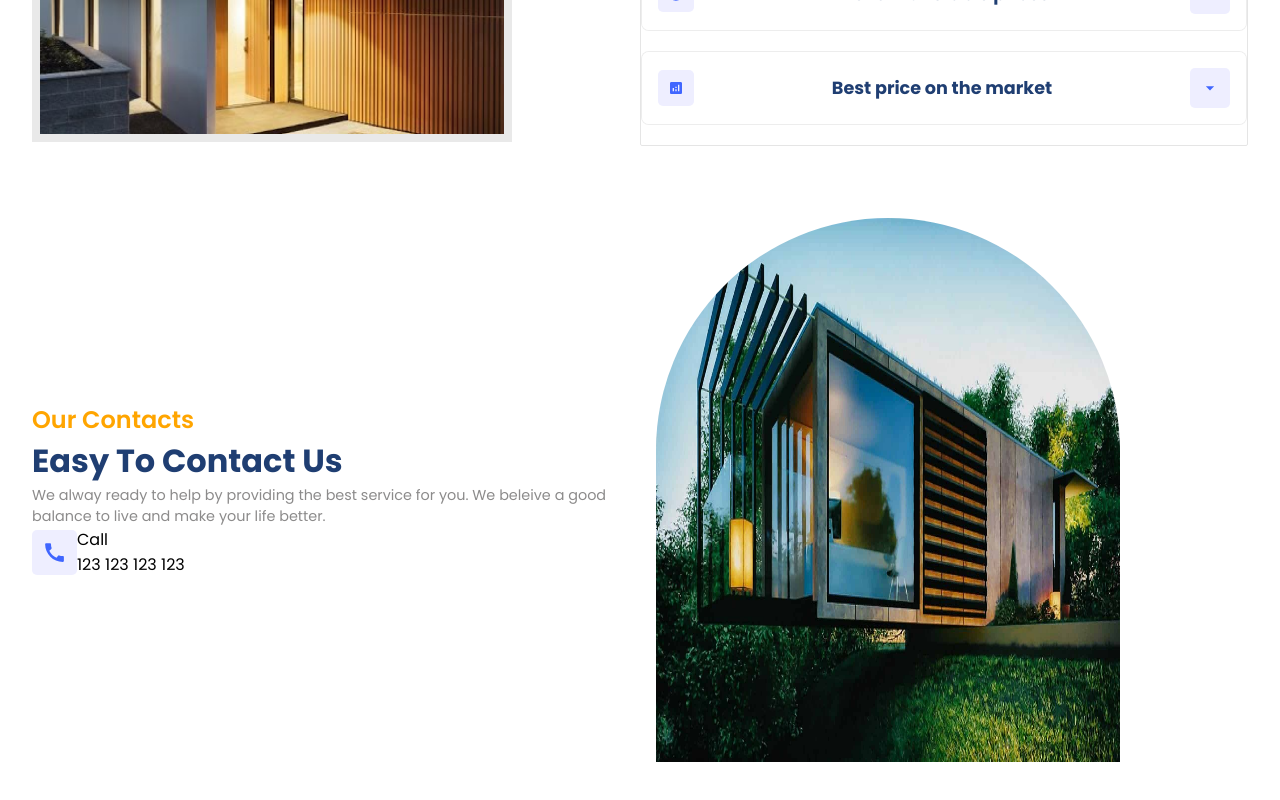
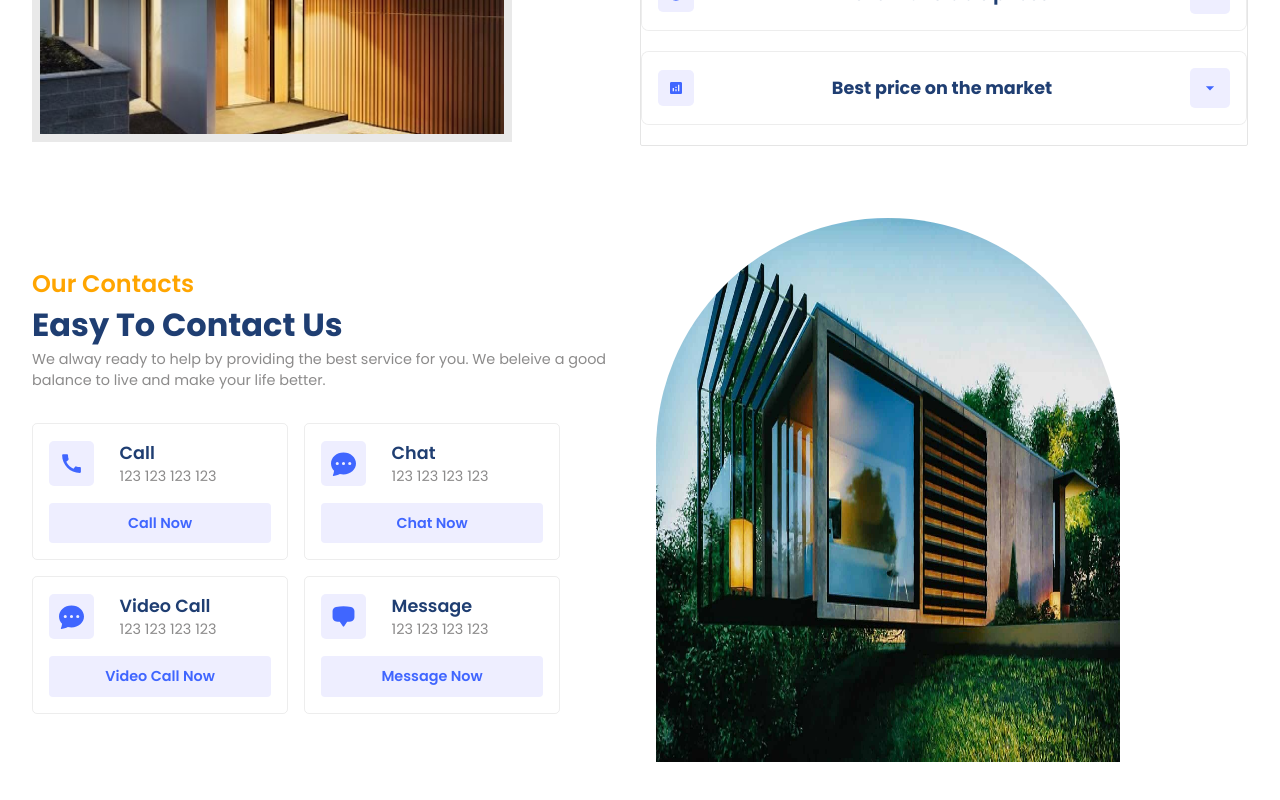
Before and after one commit to MTS-29/RealEstateProjectReact, a React (Vite) app in the folder client/: page / in a window 1280 px wide. Shown: the part 1897-2697 px from the top of the page. Built offline with nearby package versions, Linux system fonts and the light colour scheme.

Commit message:
Client Side - Contact section complete

```diff
--- a/client/src/components/Contacts/Contact.css
+++ b/client/src/components/Contacts/Contact.css
@@ -13,3 +13,48 @@
 c-left{
     gap: 0.5rem;
 }
+
+.contactModes{
+    margin-top: 2rem;
+    gap: 1rem;
+}
+.contactModes.row{
+    gap: 1.5rem;
+}
+.mode{
+    width: 16rem;
+    padding: 1rem;
+    border: 0.8px solid rgba(128, 128, 128, 0.143);
+    border-radius: 5px;
+    gap: 1rem;
+    transition: all 300ms ease-in;
+    margin-right: 1rem;
+}
+.mode .button{
+    width: 100%;
+    background: var(--lightBlue);
+    color: var(--blue);
+    font-size: 0.9rem;
+    font-weight: 600;
+}
+
+.mode >:nth-child(1){
+    width: 100%;
+    gap: 1.6rem;
+}
+
+.mode .detail .primaryText{
+    font-size: 1.1rem;
+    font-weight: 600;
+}
+
+.mode:hover{
+    scale: 1.1;
+    box-shadow: var(--shadow);
+}
+
+.mode .button:hover{
+    background: var(--blue-gradient);
+    color: white;
+    scale: 0.8;
+}
--- a/client/src/components/Contacts/Contact.jsx
+++ b/client/src/components/Contacts/Contact.jsx
@@ -2,7 +2,7 @@
 import "./Contact.css";
 import { MdCall } from "react-icons/md";
 import { BsFillChatDotsFill } from "react-icons/bs";
-// import { HiChatBubbleBottomCenter } from "react-icons/hi";
+import { HiChatBubbleBottomCenter } from 'react-icons/hi2';
 
 const Contact = () => {
   return (
@@ -18,17 +18,65 @@
           </span>
 
           <div className="flexColStart contactModes">
-            <div className="flexColStart row">
+            {/* first row */}
+            <div className="flexStart row">
+              {/* First Mode */}
               <div className="flexColCenter mode">
                 <div className="flexStart">
                   <div className="flexCenter icon">
                     <MdCall size={25} />
                   </div>
                   <div className="flexColStart detail">
-                    <span>Call</span>
-                    <span>123 123 123 123</span>
+                    <span className="primaryText">Call</span>
+                    <span className="secondaryText">123 123 123 123</span>
                   </div>
                 </div>
+                <div className="flexCenter button">Call Now</div>
+              </div>
+
+              {/* Second Mode */}
+              <div className="flexColCenter mode">
+                <div className="flexStart">
+                  <div className="flexCenter icon">
+                    <BsFillChatDotsFill size={25} />
+                  </div>
+                  <div className="flexColStart detail">
+                    <span className="primaryText">Chat</span>
+                    <span className="secondaryText">123 123 123 123</span>
+                  </div>
+                </div>
+                <div className="flexCenter button">Chat Now</div>
+              </div>
+            </div>
+
+            {/* Second Row */}
+            <div className="flexStart row">
+              {/* Third Mode */}
+              <div className="flexColCenter mode">
+                <div className="flexStart">
+                  <div className="flexCenter icon">
+                    <BsFillChatDotsFill size={25} />
+                  </div>
+                  <div className="flexColStart detail">
+                    <span className="primaryText">Video Call</span>
+                    <span className="secondaryText">123 123 123 123</span>
+                  </div>
+                </div>
+                <div className="flexCenter button">Video Call Now</div>
+              </div>
+
+              {/* Forth Mode */}
+              <div className="flexColCenter mode">
+                <div className="flexStart">
+                  <div className="flexCenter icon">
+                    <HiChatBubbleBottomCenter size={25} />
+                  </div>
+                  <div className="flexColStart detail">
+                    <span className="primaryText">Message</span>
+                    <span className="secondaryText">123 123 123 123</span>
+                  </div>
+                </div>
+                <div className="flexCenter button">Message Now</div>
               </div>
             </div>
           </div>
```
